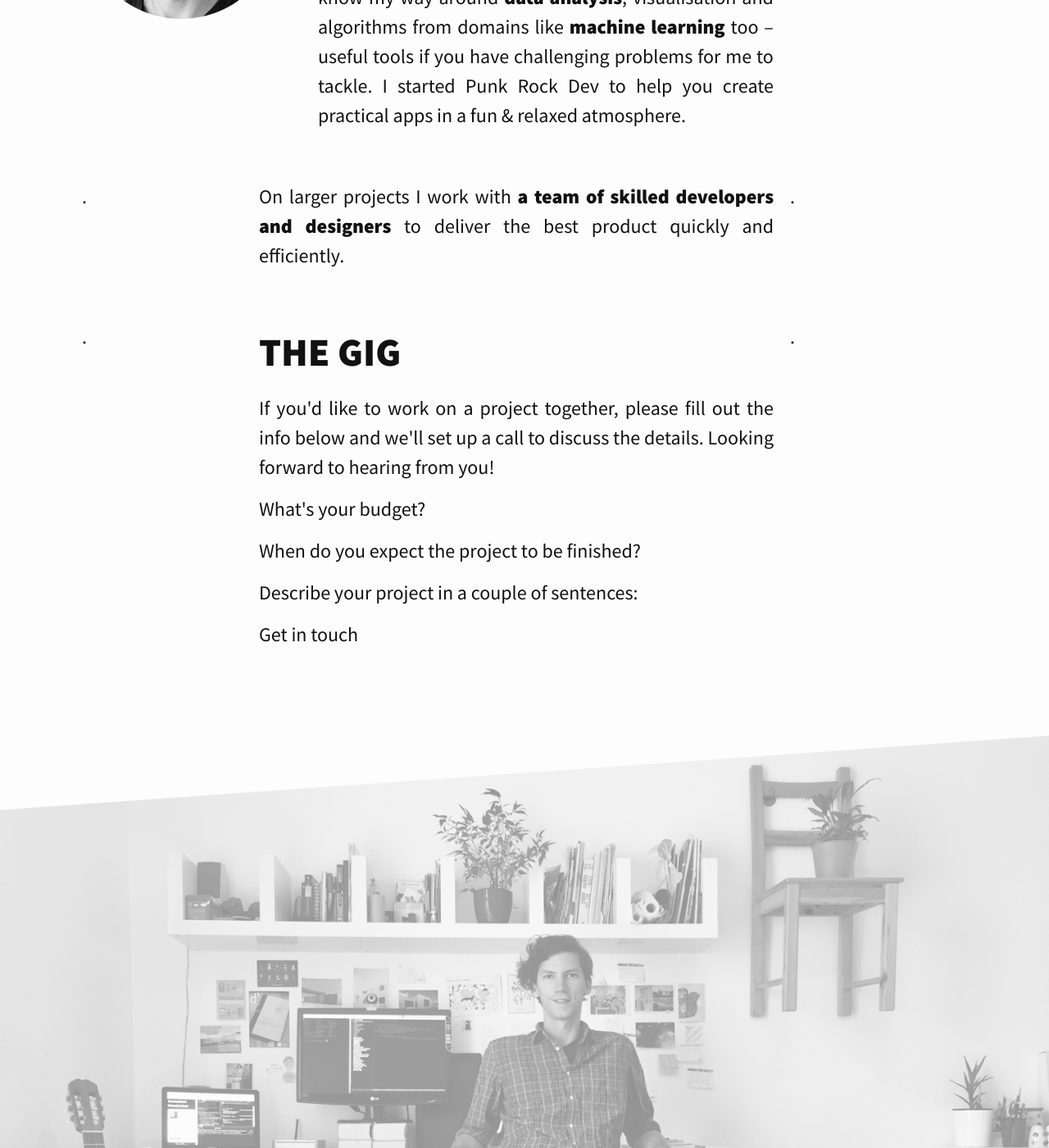
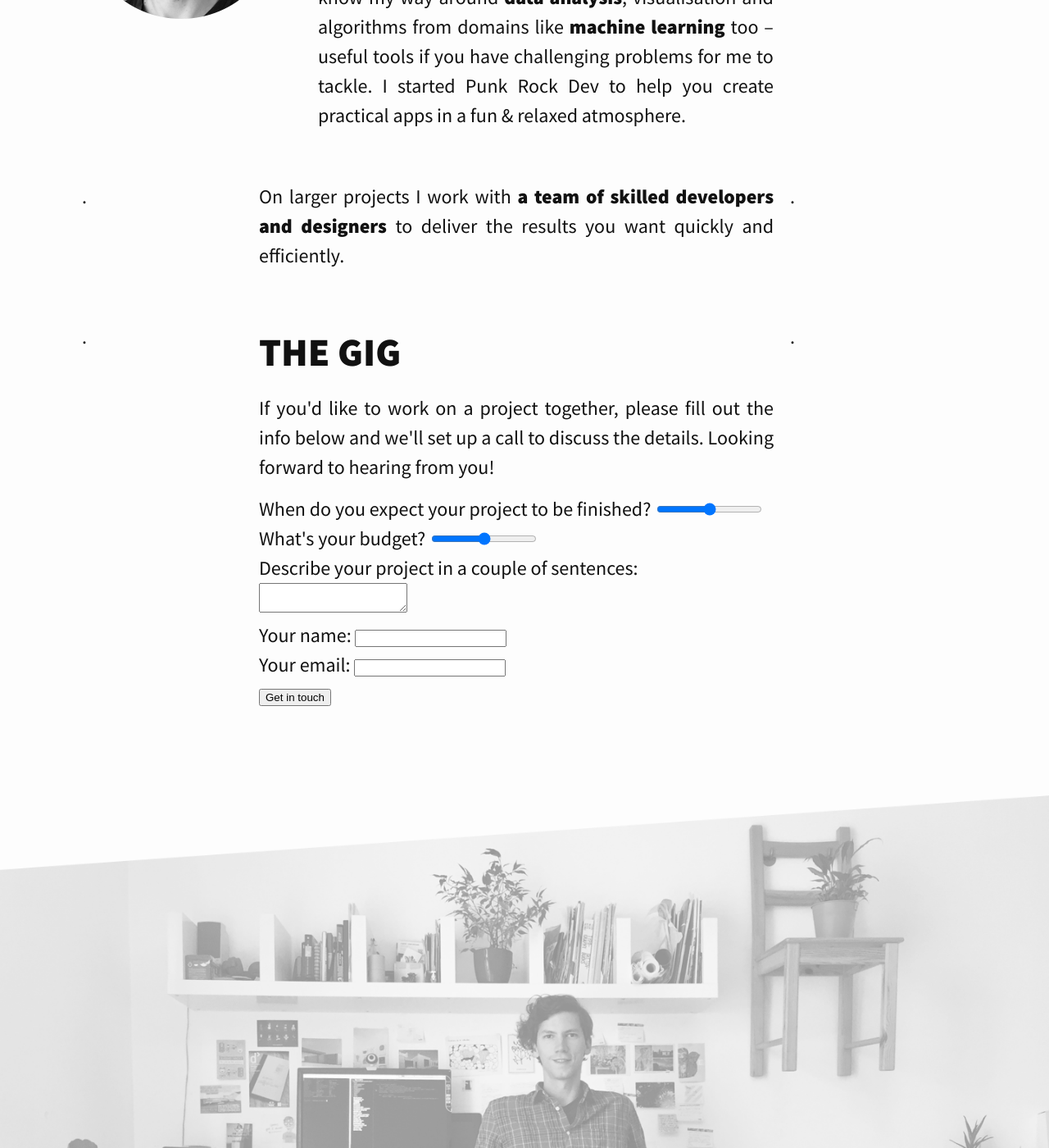
Before and after one commit to punkrockdev/punkrockdev.github.io, a Jekyll site: the page built from index.md, in a window 1280 px wide and 1400 px high, scrolled down 3793 px. Shown: the whole window at 82% size. Built offline with Jekyll 4.4.1, drawn with Linux system fonts in a browser that asks for light colours.

Commit message:
basic form

```diff
--- a/_layouts/home.html
+++ b/_layouts/home.html
@@ -138,7 +138,7 @@ in a fun &amp; relaxed atmosphere.</p>
     <div class="col-1-5">.</div>
     <div class="col-3-5">
         <p>On larger projects I work with <strong>a team of skilled developers and designers</strong>
-to deliver the best product quickly and efficiently.</p>
+to deliver the results you want quickly and efficiently.</p>
     </div>
     <div class="col-1-5">.</div>
 </div>
@@ -153,13 +153,40 @@ to deliver the best product quickly and efficiently.</p>
 and we'll set up a call to discuss the details.
 Looking forward to hearing from you!</p>
 
-        <p>What's your budget?</p>
+        <form action="http://formspree.io/info@punkrockdev.com">
+            <div class="form-input" >
+                <label for="deadline">When do you expect your project to be finished?</label>
+                <input id="deadline" type="range" name="deadline" min="3000" max="100000" />
+            </div>
+            <div class="form-input" >
+                <label for="budget">What's your budget?</label>
+                <input id="budget" type="range" name="budget" />
+            </div>
+            <div class="form-input" >
+                <label for="description">Describe your project in a couple of sentences:</label>
+                <textarea id="description" name="description">
+                </textarea>
+            </div>
+            <div class="form-input" >
+                <label for="name">Your name:</label>
+                <input id="name" type="text" name="name" autocomplete="name" />
+            </div>
+            <div class="form-input" >
+                <label for="email">Your email:</label>
+                <input id="email" type="email" name="email" autocomplete="email" />
+            </div>
 
-        <p>When do you expect the project to be finished?</p>
+            <input type="submit" value="Get in touch"/>
 
-        <p>Describe your project in a couple of sentences:</p>
+        </form>
 
-        <p>Get in touch</p>
+
+
+        <p></p>
+
+        <p></p>
+
+        <p></p>
     </div>
     <div class="col-1-5">.</div>
 </div>
```
